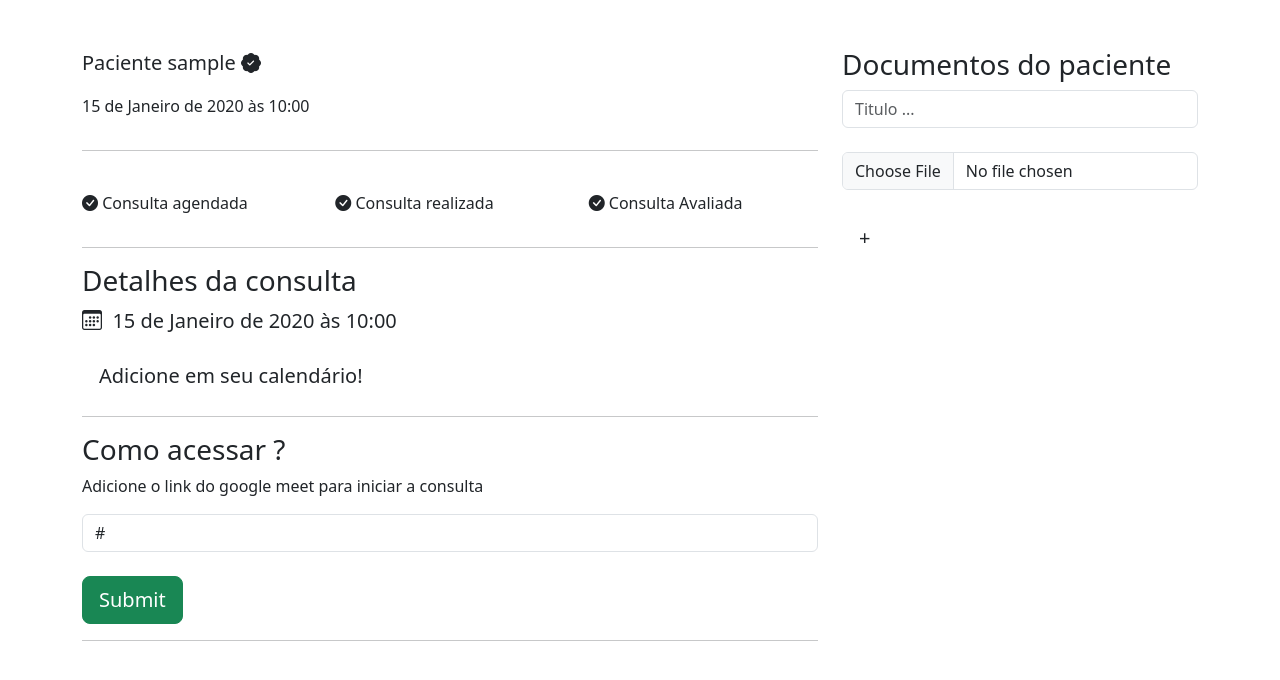
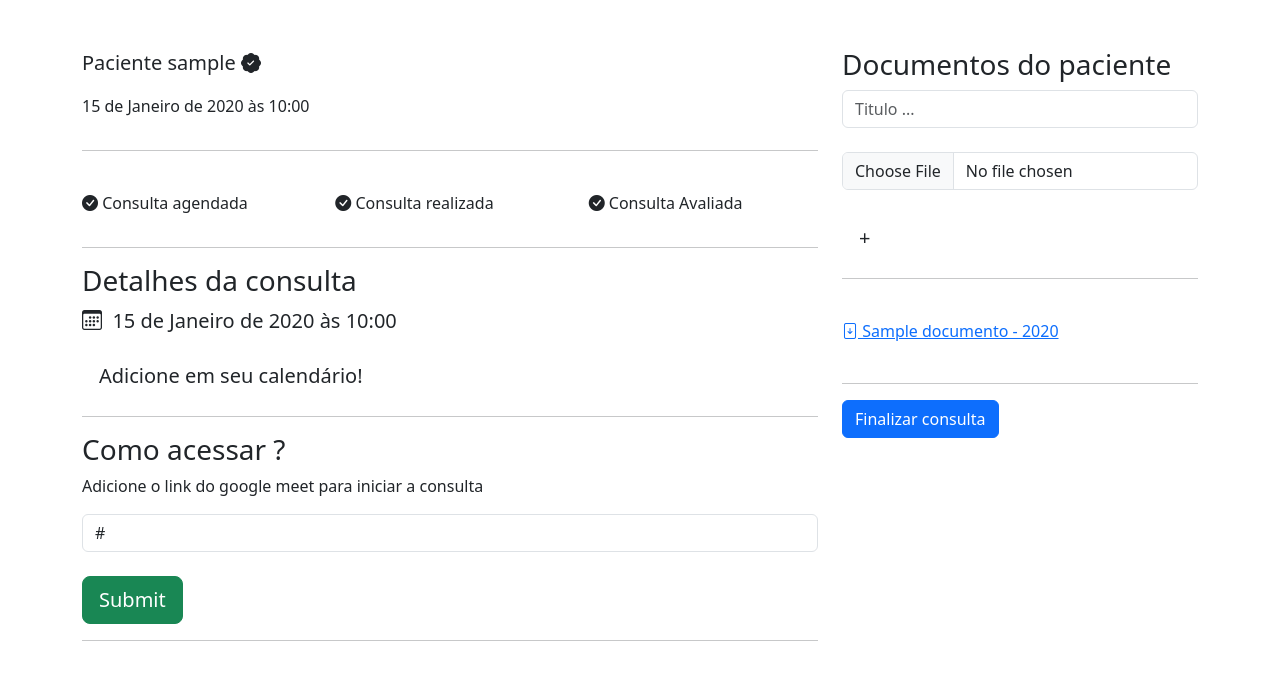
Before and after one commit to RenatoPassosA/django_healing, a Django app: page /medicos/consulta_area_medico/1 in a window 1280 px wide. Shown: the top 680 px of the page. Run offline with Django 5.2, Linux system fonts and the light colour scheme; a user stored in the database is signed in; tables that the repository leaves empty hold one stand-in row (values such as "Sample post"); some libraries are stand-ins or nearby versions.

Commit message:
projeto finalizado

```diff
--- a/healing/urls.py
+++ b/healing/urls.py
@@ -2,10 +2,13 @@ from django.contrib import admin
 from django.urls import path, include
 from django.conf import settings
 from django.conf.urls.static import static
+from django.shortcuts import redirect
+
 
 urlpatterns = [
     path('admin/', admin.site.urls),
     path('usuarios/', include('usuarios.urls')),
     path('medicos/', include('medico.urls')),
-    path('pacientes/', include('paciente.urls'))
+    path('pacientes/', include('paciente.urls')),
+    path('', lambda request: redirect('/pacientes/home'))
 ] + static(settings.MEDIA_URL, document_root = settings.MEDIA_ROOT)
--- a/medico/models.py
+++ b/medico/models.py
@@ -1,6 +1,7 @@
 from django.db import models
 from django.contrib.auth.models import User
 from datetime import datetime
+
 
 def is_medico(user):
     return DadosMedico.objects.filter(user = user).exists()
--- a/medico/templates/consulta_area_medico.html
+++ b/medico/templates/consulta_area_medico.html
@@ -77,14 +77,23 @@
             </div>
             <div class="col-md">
                 <h3 class="p-bold">Documentos do paciente</h3>
-                <form action="" method="POST" enctype="multipart/form-data">
+                <form action="{% url "add_documento" consulta.id %}" method="POST" enctype="multipart/form-data"> {% csrf_token %}
                     <input type="text" name="titulo" class="form-control" placeholder="Titulo ...">
                     <br>
                     <input type="file" name="documento" class="form-control">
                     <br>
                     <input type="submit" class="btn btn-dark-color-outline btn-lg" value="+">
                 </form>
+                <hr>
+                <br>
+                {% for documento in documentos %}
+                    <a href="{{documento.documento.url}}" class="link documentos"><i class="bi bi-file-arrow-down"></i> {{documento.titulo}} - {{documento.consulta.data_aberta.data.year}}</a>
+                    <br><br>
+                {% endfor %}
+                <hr>
+                <a href="{% url 'finalizar_consulta' consulta.id %}" class="btn btn-primary">Finalizar consulta</a>
             </div>
         </div>
+
     </div>
 {% endblock 'body' %}
--- a/medico/templates/consultas_medico.html
+++ b/medico/templates/consultas_medico.html
@@ -1,10 +1,10 @@
 {% extends "base.html" %}
 {% load static %}
 {% block 'head' %}
- <link rel="stylesheet" href="{% static 'medicos/css/abrir_horario.css' %}">
+ <link rel="stylesheet" href="{% static 'medico/css/abrir_horario.css' %}">
  <link rel="stylesheet" href="{% static 'usuarios/css/usuarios.css' %}">
- <link rel="stylesheet" href="{% static 'medicos/css/cadastro_medico.css' %}">
- <link rel="stylesheet" href="{% static 'pacientes/css/home.css' %}">
+ <link rel="stylesheet" href="{% static 'medico/css/cadastro_medico.css' %}">
+ <link rel="stylesheet" href="{% static 'paciente/css/home.css' %}">
  <link rel="stylesheet" href="https://cdn.jsdelivr.net/npm/bootstrap-icons@1.11.3/font/bootstrap-icons.min.css">
 {% endblock 'head' %}
 {% block 'body' %}
--- a/medico/urls.py
+++ b/medico/urls.py
@@ -6,6 +6,8 @@ urlpatterns = [
     path('abrir_horario/', views.abrir_horario, name='abrir_horario'),
     path('consultas_medico/', views.consultas_medico, name='consultas_medico'),
     path('consulta_area_medico/<int:id_consulta>', views.consulta_area_medico, name='consulta_area_medico'),
+    path('finalizar_consulta/<int:id_consulta>', views.finalizar_consulta, name='finalizar_consulta'),
+    path('add_documento/<int:id_consulta>', views.add_documento, name='add_documento'),
 
 
 ]
--- a/medico/views.py
+++ b/medico/views.py
@@ -1,10 +1,10 @@
-from django.http import HttpResponse
 from django.shortcuts import render, redirect
 from .models import Especialidades, DadosMedico, is_medico, DatasAbertas
 from django.contrib import messages
 from django.contrib.messages import constants
 from datetime import datetime, timedelta
-from paciente.models import Consulta
+from paciente.models import Consulta, Documentos
+from django.contrib.auth.decorators import login_required
 
 
 def cadastro_medico(request):
@@ -56,6 +56,7 @@ def cadastro_medico(request):
         return redirect('/medicos/abrir_horario')
 
 
+@login_required
 def abrir_horario(request):
 
     if not is_medico(request.user):
@@ -89,6 +90,7 @@ def abrir_horario(request):
         messages.add_message(request, constants.SUCCESS, 'Data aberta com sucesso.')
         return redirect('/medicos/abrir_horario')
 
+@login_required
 def consultas_medico(request):
     if not is_medico(request.user):
         messages.add_message(request, constants.WARNING, 'Somente médicos podem acessar essa página')
@@ -96,7 +98,7 @@ def consultas_medico(request):
 
     hoje = datetime.now().date()
     consultas_hoje = Consulta.objects.filter(data_aberta__user=request.user).filter(data_aberta__data__gte=hoje).filter(data_aberta__data__lt=hoje + timedelta(days=1))
-    consultas_restantes = Consulta.objects.exclude(id__in=consultas_hoje.values('id'))
+    consultas_restantes = Consulta.objects.exclude(id__in=consultas_hoje.values('id')).filter(data_aberta__user=request.user)
 
     context = {
         'consultas_hoje':consultas_hoje,
@@ -106,6 +108,7 @@ def consultas_medico(request):
 
     return render(request, 'consultas_medico.html', context)
 
+@login_required
 def consulta_area_medico(request, id_consulta):
     if not is_medico(request.user):
         messages.add_message(request, constants.WARNING, 'Somente médicos podem acessar essa página')
@@ -113,9 +116,11 @@ def consulta_area_medico(request, id_consulta):
 
     if request.method == 'GET':
         consulta = Consulta.objects.get(id=id_consulta)
+        documentos = Documentos.objects.filter(consulta=consulta)
         context = {
             'consulta':consulta,
-            'is_medico':is_medico(request.user)
+            'is_medico':is_medico(request.user),
+            'documentos':documentos
         }
         return render(request, 'consulta_area_medico.html', context)
 
@@ -140,3 +145,45 @@ def consulta_area_medico(request, id_consulta):
         consulta_atual.save()
         messages.add_message(request, constants.SUCCESS, 'Essa consulta inicializada')
         return redirect(f'/medicos/consulta_area_medico/{id_consulta}')
+
+@login_required
+def finalizar_consulta(request, id_consulta):
+    if not is_medico(request.user):
+        messages.add_message(request, constants.WARNING, 'Somente médicos podem acessar essa página')
+        return redirect('/usuarios/logout')
+
+    consulta = Consulta.objects.get(id=id_consulta)
+    if not request.user == consulta.data_aberta.user:
+        messages.add_message(request, constants.ERROR, 'Essa consulta não é sua')
+        return redirect(f'/medicos/consultas_medico/')
+    consulta.status = 'F'
+    consulta.save()
+
+    return redirect(f'/medicos/consulta_area_medico/{id_consulta}')
+
+@login_required
+def add_documento(request, id_consulta):
+    if not is_medico(request.user):
+        messages.add_message(request, constants.WARNING, 'Somente médicos podem acessar essa página')
+        return redirect('/usuarios/logout')
+
+    consulta = Consulta.objects.get(id=id_consulta)
+    if not request.user == consulta.data_aberta.user:
+        messages.add_message(request, constants.ERROR, 'Essa consulta não é sua')
+        return redirect(f'/medicos/consultas_medico/')
+
+    titulo = request.POST.get('titulo')
+    documento = request.FILES.get('documento')
+
+    if not documento:
+        messages.add_message(request, constants.ERROR, 'Preencha o campo documento')
+        return redirect(f'/medicos/consulta_area_medico/{id_consulta}')
+
+    documento = Documentos(
+        consulta = consulta,
+        titulo = titulo,
+        documento = documento
+    )
+    documento.save()
+    messages.add_message(request, constants.SUCCESS, 'Documento enviado com sucesso.')
+    return redirect(f'/medicos/consulta_area_medico/{id_consulta}')
--- a/paciente/admin.py
+++ b/paciente/admin.py
@@ -1,4 +1,5 @@
 from django.contrib import admin
-from .models import Consulta
+from .models import Consulta, Documentos
 
 admin.site.register(Consulta)
+admin.site.register(Documentos)
--- a/paciente/models.py
+++ b/paciente/models.py
@@ -13,3 +13,8 @@ class Consulta(models.Model):
     data_aberta = models.ForeignKey(DatasAbertas, on_delete=models.DO_NOTHING)
     status = models.CharField(max_length=1, choices=status_choice, default='A')
     link = models.URLField(null=True, blank=True)
+
+class Documentos(models.Model):
+    consulta = models.ForeignKey(Consulta, on_delete=models.DO_NOTHING)
+    titulo = models.CharField(max_length=30)
+    documento = models.FileField(upload_to='documentos')
--- a/paciente/templates/minhas_consultas.html
+++ b/paciente/templates/minhas_consultas.html
@@ -21,7 +21,11 @@
             <span class="color-dark">Suas consultas</span></h2>
             <div class="row">
                 <div class="col-md">
-                    <input type="text" name="especialidades" id="" class="form-control shadow-main-color" placeholder="Especialidades médias">
+                        <select name="especialidade" class="form-select" placeholder="">
+                            {% for especialidade in especialidades %}
+                                <option value="{{especialidade.id}}">{{especialidade}}</option>
+                            {% endfor %}
+                        </select>
                 </div>
             <div class="col-md">
                 <input type="date" name="data" id="" class="form-control shadow-main-color" placeholder="Data da consulta">
--- a/paciente/urls.py
+++ b/paciente/urls.py
@@ -7,5 +7,6 @@ urlpatterns = [
     path('agendar_horario/<int:id_datas_abertas>', views.agendar_horario, name='agendar_horario'),
     path('minhas_consultas/', views.minhas_consultas, name='minhas_consultas'),
     path('consulta/<int:id_consulta>/', views.consulta, name='consulta'),
+    path('cancelar_consulta/<int:id_consulta>/', views.cancelar_consulta, name='cancelar_consulta'),
 
 ]
```
Also changed, not shown: paciente/templates/consulta.html (+6 -1 lines), paciente/views.py (+41 -24 lines), paciente/migrations/0002_documentos.py (added).
